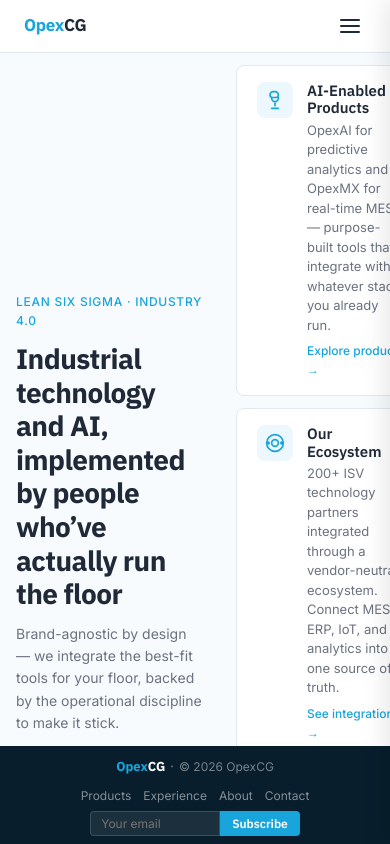
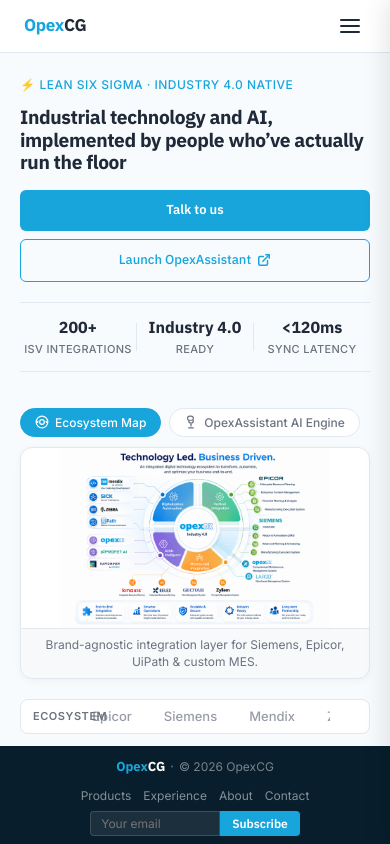
Before and after one commit to indraargamuria/opexlanding, a React (Vite) app in the folder frontend/: page / in a window 390 px wide. Built offline with nearby package versions, Linux system fonts and the light colour scheme.

Commit message:
Home improved, still quite empty

```diff
--- a/frontend/src/index.css
+++ b/frontend/src/index.css
@@ -121,8 +121,68 @@
   }
 }
 
+/* ── Partner ticker animation ── */
+@keyframes ticker-scroll {
+  0% { transform: translateX(0); }
+  100% { transform: translateX(-50%); }
+}
+
+.ticker-track {
+  animation: ticker-scroll 24s linear infinite;
+}
+
+/* ── Home page: mobile stacking ── */
+@media (max-width: 768px) {
+  .home-grid {
+    grid-template-columns: 1fr !important;
+    gap: 16px !important;
+  }
+
+  .home-page {
+    max-width: 100% !important;
+    padding: 0 4px;
+    gap: 10px !important;
+  }
+
+  .home-left {
+    gap: 12px !important;
+  }
+
+  .home-left h1 {
+    font-size: 1.35rem !important;
+  }
+
+  .home-stats {
+    flex-wrap: wrap;
+    gap: 4px 0;
+  }
+
+  .home-ecosystem-img {
+    max-height: 180px !important;
+  }
+
+  .home-ticker {
+    gap: 12px !important;
+    padding: 6px 12px !important;
+  }
+}
+
 @media (max-width: 480px) {
   .app-footer form {
     display: none;
   }
+
+  .home-left h1 {
+    font-size: 1.2rem !important;
+  }
+
+  .home-cta-row {
+    flex-direction: column;
+    gap: 8px !important;
+  }
+
+  .home-cta-row a {
+    justify-content: center;
+    text-align: center;
+  }
 }
--- a/frontend/src/routes/index.tsx
+++ b/frontend/src/routes/index.tsx
@@ -1,88 +1,160 @@
-import { createRoute } from '@tanstack/react-router';
+import { useState } from 'react';
+import { createRoute, Link } from '@tanstack/react-router';
 import { Route as rootRoute } from './__root';
 
+const partners = [
+  { name: 'Epicor', slug: 'epicor' },
+  { name: 'Siemens', slug: 'siemens' },
+  { name: 'Mendix', slug: 'mendix' },
+  { name: 'Zebra', slug: 'zebra' },
+  { name: 'UiPath', slug: 'uipath' },
+];
+
 function HomePage() {
+  const [activeTab, setActiveTab] = useState<'ecosystem' | 'assistant'>('ecosystem');
+
   return (
-    <div style={gridStyle}>
-      {/* Left: Value Prop */}
-      <div style={leftColStyle}>
-        <div style={heroBlockStyle}>
-          <p style={overlineStyle}>Lean Six Sigma &middot; Industry 4.0</p>
+    <div className="home-page" style={pageStyle}>
+      {/* Main 50/50 split */}
+      <div className="home-grid" style={mainGridStyle}>
+        {/* Left Canvas — Hero Copy & Micro-Stats */}
+          <div className="home-left" style={leftColStyle}>
+          <div style={badgeStyle}>
+            <span style={{ marginRight: 4 }}>&#9889;</span>
+            Lean Six Sigma &middot; Industry 4.0 Native
+          </div>
           <h1 style={headlineStyle}>
-            Industrial technology and AI,<br />
-            implemented by people who&rsquo;ve<br />
-            actually run the floor
+            Industrial technology and AI, implemented by people who&rsquo;ve actually run the floor
           </h1>
-          <p style={subheadStyle}>
-            Brand-agnostic by design &mdash; we integrate the best-fit tools
-            for your floor, backed by the operational discipline to make it stick.
-          </p>
-          <div style={ctaRowStyle}>
-            <a href="/contact" style={ctaStyle}>
+          <div className="home-cta-row" style={ctaRowStyle}>
+            <Link to="/contact" style={ctaPrimaryStyle}>
               Talk to us
+            </Link>
+            <a
+              href="https://app.opexcg.com/assistant"
+              target="_blank"
+              rel="noopener noreferrer"
+              style={ctaSecondaryStyle}
+            >
+              Launch OpexAssistant
+              <svg width="14" height="14" viewBox="0 0 24 24" fill="none" stroke="currentColor" strokeWidth="2.5" strokeLinecap="round" strokeLinejoin="round" style={{ flexShrink: 0 }}>
+                <path d="M18 13v6a2 2 0 0 1-2 2H5a2 2 0 0 1-2-2V8a2 2 0 0 1 2-2h6" />
+                <polyline points="15 3 21 3 21 9" />
+                <line x1="10" y1="14" x2="21" y2="3" />
+              </svg>
             </a>
-            <Link to="/products" style={secondaryCtaStyle}>
-              View our products
-            </Link>
+          </div>
+          <div className="home-stats" style={statsRowStyle}>
+            <div style={statItemStyle}>
+              <span style={statValueStyle}>200+</span>
+              <span style={statLabelStyle}>ISV Integrations</span>
+            </div>
+            <div style={statDividerStyle} />
+            <div style={statItemStyle}>
+              <span style={statValueStyle}>Industry 4.0</span>
+              <span style={statLabelStyle}>Ready</span>
+            </div>
+            <div style={statDividerStyle} />
+            <div style={statItemStyle}>
+              <span style={statValueStyle}>&lt;120ms</span>
+              <span style={statLabelStyle}>Sync Latency</span>
             </div>
           </div>
         </div>
 
-      {/* Right: Highlight Cards */}
+        {/* Right Canvas — Interactive Ecosystem & AI */}
         <div style={rightColStyle}>
-        <Card
-          title="AI-Enabled Products"
-          icon={
-            <svg width="20" height="20" viewBox="0 0 24 24" fill="none" stroke="currentColor" strokeWidth="2" strokeLinecap="round" strokeLinejoin="round">
+          {/* Tab Controls */}
+          <div style={tabsRowStyle}>
+            <button
+              onClick={() => setActiveTab('ecosystem')}
+              style={{ ...tabBtnStyle, ...(activeTab === 'ecosystem' ? tabBtnActiveStyle : {}) }}
+            >
+              <svg width="14" height="14" viewBox="0 0 24 24" fill="none" stroke="currentColor" strokeWidth="2" strokeLinecap="round" strokeLinejoin="round" style={{ flexShrink: 0 }}>
+                <circle cx="12" cy="12" r="10"/><circle cx="12" cy="12" r="4"/><circle cx="4" cy="12" r="1"/><circle cx="20" cy="12" r="1"/>
+              </svg>
+              Ecosystem Map
+            </button>
+            <button
+              onClick={() => setActiveTab('assistant')}
+              style={{ ...tabBtnStyle, ...(activeTab === 'assistant' ? tabBtnActiveStyle : {}) }}
+            >
+              <svg width="14" height="14" viewBox="0 0 24 24" fill="none" stroke="currentColor" strokeWidth="2" strokeLinecap="round" strokeLinejoin="round" style={{ flexShrink: 0 }}>
                 <path d="M12 2a4 4 0 0 1 4 4c0 2-2 3-2 3H8s-2-1-2-3a4 4 0 0 1 4-4Z"/><path d="M16 9v1a4 4 0 0 1-8 0V9"/><path d="M12 16v3"/><path d="M8 22h8"/>
               </svg>
-          }
-          body="OpexAI for predictive analytics and OpexMX for real-time MES — purpose-built tools that integrate with whatever stack you already run."
-          linkTo="/products"
-          linkLabel="Explore products"
+              OpexAssistant AI Engine
+            </button>
+          </div>
+
+          {/* Tab Content */}
+          {activeTab === 'ecosystem' ? (
+            <div style={ecosystemCardStyle}>
+              <img
+                src="/images/technology-partner.png"
+                alt="OpexDX Technology Ecosystem — brand-agnostic integration layer"
+                className="home-ecosystem-img"
+                style={ecosystemImgStyle}
               />
-        <Card
-          title="Our Ecosystem"
-          icon={
-            <svg width="20" height="20" viewBox="0 0 24 24" fill="none" stroke="currentColor" strokeWidth="2" strokeLinecap="round" strokeLinejoin="round">
-              <circle cx="12" cy="12" r="10"/><circle cx="12" cy="12" r="4"/><circle cx="4" cy="12" r="1"/><circle cx="20" cy="12" r="1"/>
-            </svg>
-          }
-          body="200+ ISV technology partners integrated through a vendor-neutral ecosystem. Connect MES, ERP, IoT, and analytics into one source of truth."
-          linkTo="/products"
-          linkLabel="See integration"
-        />
-        <Card
-          title="Proven Methodology"
-          icon={
-            <svg width="20" height="20" viewBox="0 0 24 24" fill="none" stroke="currentColor" strokeWidth="2" strokeLinecap="round" strokeLinejoin="round">
-              <path d="M22 12h-4l-3 9L9 3l-3 9H2"/>
-            </svg>
-          }
-          body="Assessment &rarr; Improvement &rarr; Solutioning &rarr; Implementation. Lean Six Sigma methodology paired with measurable outcomes."
-          linkTo="/experience"
-          linkLabel="View case studies"
-        />
+              <div style={ecosystemBannerStyle}>
+                Brand-agnostic integration layer for Siemens, Epicor, UiPath &amp; custom MES.
               </div>
             </div>
-  );
-}
+          ) : (
+            <div style={assistantCardStyle}>
+              <div style={assistantHeaderStyle}>
+                <div style={assistantDotStyle} />
+                <div style={assistantDotStyle} />
+                <div style={assistantDotStyle} />
+                <span style={assistantTitleStyle}>OpexAssistant — AI Query</span>
+              </div>
+              <div style={assistantBodyStyle}>
+                <div style={assistantLabelStyle}>$ query &quot;Optimize production line throughput&quot;</div>
+                <div style={assistantOutputStyle}>
+                  <div style={outputRowStyle}>
+                    <span style={outputKeyStyle}>Root Cause</span>
+                    <span style={outputValStyle}>Bottleneck at Station #3 (cycle time +38%)</span>
+                  </div>
+                  <div style={outputRowStyle}>
+                    <span style={outputKeyStyle}>Recommendation</span>
+                    <span style={outputValStyle}>Redistribute load across Stations #2-#4</span>
+                  </div>
+                  <div style={outputRowStyle}>
+                    <span style={outputKeyStyle}>Est. Impact</span>
+                    <span style={outputValStyle}>+22% OEE &middot; 6-week payback period</span>
+                  </div>
+                </div>
+                <div style={assistantCmdStyle}>
+                  <span style={assistantCursorStyle}>&gt;</span> Generating implementation plan...
+                </div>
+              </div>
+              <a
+                href="https://app.opexcg.com/assistant"
+                target="_blank"
+                rel="noopener noreferrer"
+                style={assistantLaunchStyle}
+              >
+                Launch OpexAssistant
+                <svg width="12" height="12" viewBox="0 0 24 24" fill="none" stroke="currentColor" strokeWidth="2.5" strokeLinecap="round" strokeLinejoin="round" style={{ flexShrink: 0 }}>
+                  <path d="M18 13v6a2 2 0 0 1-2 2H5a2 2 0 0 1-2-2V8a2 2 0 0 1 2-2h6" />
+                  <polyline points="15 3 21 3 21 9" />
+                  <line x1="10" y1="14" x2="21" y2="3" />
+                </svg>
+              </a>
+            </div>
+          )}
+        </div>
+      </div>
 
-function Link({ to, children, ...props }: { to: string; children: React.ReactNode; style?: React.CSSProperties }) {
-  // Use native anchor for navigation — TanStack Router Link in-page
-  return <a href={to} {...props}>{children}</a>;
-}
-
-function Card({ title, icon, body, linkTo, linkLabel }: { title: string; icon: React.ReactNode; body: string; linkTo: string; linkLabel: string }) {
-  return (
-    <div style={cardStyle}>
-      <div style={cardIconStyle}>{icon}</div>
-      <div style={cardContentStyle}>
-        <h3 style={cardTitleStyle}>{title}</h3>
-        <p style={cardBodyStyle}>{body}</p>
-        <a href={linkTo} style={cardLinkStyle}>
-          {linkLabel} &rarr;
-        </a>
+      {/* Bottom — Enterprise Partner Ticker */}
+      <div className="home-ticker" style={tickerStyle}>
+        <span style={tickerLabelStyle}>Ecosystem</span>
+        <div className="ticker-track" style={tickerTrackStyle}>
+          {[...partners, ...partners].map((p, i) => (
+            <span key={`${p.slug}-${i}`} style={tickerLogoStyle}>
+              {p.name}
+            </span>
+          ))}
+        </div>
       </div>
     </div>
   );
@@ -94,138 +166,336 @@
   component: HomePage,
 });
 
-const gridStyle: React.CSSProperties = {
-  display: 'grid',
-  gridTemplateColumns: '1fr 1fr',
-  gap: '32px',
+const pageStyle: React.CSSProperties = {
   height: '100%',
+  display: 'flex',
+  flexDirection: 'column',
+  gap: '12px',
   maxWidth: '1200px',
   margin: '0 auto',
 };
 
+const mainGridStyle: React.CSSProperties = {
+  display: 'grid',
+  gridTemplateColumns: '1fr 1fr',
+  gap: '28px',
+  flex: 1,
+  minHeight: 0,
+};
+
+/* ── Left column ── */
 const leftColStyle: React.CSSProperties = {
   display: 'flex',
   flexDirection: 'column',
   justifyContent: 'center',
+  gap: '14px',
 };
 
-const heroBlockStyle: React.CSSProperties = {
-  display: 'flex',
-  flexDirection: 'column',
-  gap: '12px',
-};
-
-const overlineStyle: React.CSSProperties = {
+const badgeStyle: React.CSSProperties = {
   fontFamily: 'var(--font-body)',
   fontSize: '0.75rem',
   fontWeight: 500,
   color: 'var(--brand)',
-  letterSpacing: '0.06em',
+  letterSpacing: '0.04em',
   textTransform: 'uppercase' as const,
 };
 
 const headlineStyle: React.CSSProperties = {
   fontFamily: 'var(--font-heading)',
-  fontSize: '1.75rem',
+  fontSize: '1.625rem',
   fontWeight: 700,
-  lineHeight: 1.2,
+  lineHeight: 1.18,
   color: 'var(--dark-text)',
   letterSpacing: '-0.02em',
 };
 
-const subheadStyle: React.CSSProperties = {
-  fontSize: '0.875rem',
-  lineHeight: 1.6,
-  color: 'var(--muted)',
-  maxWidth: '440px',
+const ctaRowStyle: React.CSSProperties = {
+  display: 'flex',
+  gap: '10px',
+  marginTop: '4px',
 };
 
-const ctaRowStyle: React.CSSProperties = {
-  display: 'flex',
-  gap: '12px',
-  marginTop: '8px',
-};
-
-const ctaStyle: React.CSSProperties = {
-  display: 'inline-block',
+const ctaPrimaryStyle: React.CSSProperties = {
+  display: 'inline-flex',
+  alignItems: 'center',
+  gap: '6px',
   background: 'var(--brand)',
   color: 'var(--white)',
   fontFamily: 'var(--font-heading)',
   fontWeight: 600,
   fontSize: '0.8125rem',
-  padding: '10px 24px',
+  padding: '10px 22px',
   borderRadius: '6px',
   textDecoration: 'none',
   transition: 'background 0.15s ease',
 };
 
-const secondaryCtaStyle: React.CSSProperties = {
-  display: 'inline-block',
+const ctaSecondaryStyle: React.CSSProperties = {
+  display: 'inline-flex',
+  alignItems: 'center',
+  gap: '6px',
   fontFamily: 'var(--font-heading)',
   fontWeight: 500,
   fontSize: '0.8125rem',
-  padding: '10px 24px',
+  padding: '10px 22px',
   borderRadius: '6px',
   textDecoration: 'none',
   color: 'var(--brand)',
   border: '1px solid var(--brand)',
-  transition: 'background 0.15s ease',
+  transition: 'background 0.15s ease, color 0.15s ease',
 };
 
+const statsRowStyle: React.CSSProperties = {
+  display: 'flex',
+  alignItems: 'center',
+  gap: '0',
+  marginTop: '8px',
+  padding: '12px 0',
+  borderTop: '1px solid var(--border)',
+  borderBottom: '1px solid var(--border)',
+};
+
+const statItemStyle: React.CSSProperties = {
+  display: 'flex',
+  flexDirection: 'column',
+  alignItems: 'center',
+  flex: 1,
+  gap: '1px',
+};
+
+const statValueStyle: React.CSSProperties = {
+  fontFamily: 'var(--font-heading)',
+  fontSize: '1rem',
+  fontWeight: 700,
+  color: 'var(--dark-text)',
+};
+
+const statLabelStyle: React.CSSProperties = {
+  fontFamily: 'var(--font-body)',
+  fontSize: '0.6875rem',
+  fontWeight: 500,
+  color: 'var(--muted)',
+  textTransform: 'uppercase' as const,
+  letterSpacing: '0.03em',
+};
+
+const statDividerStyle: React.CSSProperties = {
+  width: '1px',
+  height: '28px',
+  background: 'var(--border)',
+};
+
+/* ── Right column ── */
 const rightColStyle: React.CSSProperties = {
   display: 'flex',
   flexDirection: 'column',
   justifyContent: 'center',
-  gap: '12px',
+  gap: '10px',
 };
 
-const cardStyle: React.CSSProperties = {
+const tabsRowStyle: React.CSSProperties = {
+  display: 'flex',
+  gap: '8px',
+};
+
+const tabBtnStyle: React.CSSProperties = {
+  display: 'inline-flex',
+  alignItems: 'center',
+  gap: '6px',
+  fontFamily: 'var(--font-body)',
+  fontSize: '0.75rem',
+  fontWeight: 500,
+  padding: '6px 14px',
+  borderRadius: '20px',
+  border: '1px solid var(--border)',
+  background: 'var(--white)',
+  color: 'var(--muted)',
+  cursor: 'pointer',
+  transition: 'all 0.15s ease',
+};
+
+const tabBtnActiveStyle: React.CSSProperties = {
+  background: 'var(--brand)',
+  color: 'var(--white)',
+  borderColor: 'var(--brand)',
+};
+
+const ecosystemCardStyle: React.CSSProperties = {
+  background: 'var(--white)',
+  border: '1px solid var(--border)',
+  borderRadius: '12px',
+  overflow: 'hidden',
+  display: 'flex',
+  flexDirection: 'column',
+  boxShadow: '0 2px 8px rgba(0,0,0,0.04)',
+};
+
+const ecosystemImgStyle: React.CSSProperties = {
+  width: '100%',
+  height: 'auto',
+  display: 'block',
+  objectFit: 'contain',
+  maxHeight: '260px',
+};
+
+const ecosystemBannerStyle: React.CSSProperties = {
+  fontFamily: 'var(--font-body)',
+  fontSize: '0.75rem',
+  color: 'var(--muted)',
+  padding: '8px 16px',
+  background: 'rgba(15,70,100,0.03)',
+  borderTop: '1px solid var(--border)',
+  textAlign: 'center',
+  lineHeight: 1.4,
+};
+
+/* ── Assistant tab ── */
+const assistantCardStyle: React.CSSProperties = {
+  background: '#0F172A',
+  border: '1px solid rgba(255,255,255,0.08)',
+  borderRadius: '12px',
+  overflow: 'hidden',
+  display: 'flex',
+  flexDirection: 'column',
+  boxShadow: '0 2px 8px rgba(0,0,0,0.12)',
+  minHeight: '280px',
+};
+
+const assistantHeaderStyle: React.CSSProperties = {
+  display: 'flex',
+  alignItems: 'center',
+  gap: '6px',
+  padding: '10px 16px',
+  background: 'rgba(255,255,255,0.04)',
+  borderBottom: '1px solid rgba(255,255,255,0.06)',
+};
+
+const assistantDotStyle: React.CSSProperties = {
+  width: '8px',
+  height: '8px',
+  borderRadius: '50%',
+  background: 'rgba(255,255,255,0.2)',
+};
+
+const assistantTitleStyle: React.CSSProperties = {
+  fontFamily: 'var(--font-body)',
+  fontSize: '0.6875rem',
+  color: 'rgba(255,255,255,0.4)',
+  marginLeft: '6px',
+};
+
+const assistantBodyStyle: React.CSSProperties = {
+  padding: '16px',
+  display: 'flex',
+  flexDirection: 'column',
+  gap: '12px',
+  flex: 1,
+};
+
+const assistantLabelStyle: React.CSSProperties = {
+  fontFamily: 'var(--font-body)',
+  fontSize: '0.8125rem',
+  fontWeight: 500,
+  color: 'rgba(23,165,220,0.85)',
+};
+
+const assistantOutputStyle: React.CSSProperties = {
+  display: 'flex',
+  flexDirection: 'column',
+  gap: '6px',
+  background: 'rgba(255,255,255,0.04)',
+  borderRadius: '8px',
+  padding: '12px 14px',
+};
+
+const outputRowStyle: React.CSSProperties = {
+  display: 'flex',
+  flexDirection: 'column',
+  gap: '1px',
+};
+
+const outputKeyStyle: React.CSSProperties = {
+  fontFamily: 'var(--font-body)',
+  fontSize: '0.6875rem',
+  fontWeight: 600,
+  color: 'rgba(255,255,255,0.4)',
+  textTransform: 'uppercase' as const,
+  letterSpacing: '0.04em',
+};
+
+const outputValStyle: React.CSSProperties = {
+  fontFamily: 'var(--font-body)',
+  fontSize: '0.8125rem',
+  fontWeight: 400,
+  color: 'rgba(255,255,255,0.85)',
+};
+
+const assistantCmdStyle: React.CSSProperties = {
+  fontFamily: 'var(--font-body)',
+  fontSize: '0.75rem',
+  fontWeight: 400,
+  color: 'rgba(255,255,255,0.35)',
+};
+
+const assistantCursorStyle: React.CSSProperties = {
+  color: 'var(--brand)',
+  fontWeight: 700,
+  marginRight: '4px',
+};
+
+const assistantLaunchStyle: React.CSSProperties = {
+  display: 'inline-flex',
+  alignItems: 'center',
+  gap: '6px',
+  fontFamily: 'var(--font-heading)',
+  fontWeight: 600,
+  fontSize: '0.75rem',
+  padding: '8px 18px',
+  background: 'var(--brand)',
+  color: 'var(--white)',
+  textDecoration: 'none',
+  alignSelf: 'flex-start',
+  borderRadius: '6px',
+  margin: '0 16px 16px',
+  transition: 'background 0.15s ease',
+};
+
+/* ── Bottom ticker ── */
+const tickerStyle: React.CSSProperties = {
+  display: 'flex',
+  alignItems: 'center',
+  gap: '20px',
+  padding: '8px 16px',
   background: 'var(--white)',
   border: '1px solid var(--border)',
   borderRadius: '8px',
-  padding: '16px 20px',
-  display: 'flex',
-  gap: '14px',
-  alignItems: 'flex-start',
-  transition: 'border-color 0.15s ease',
+  flexShrink: 0,
+  overflow: 'hidden',
 };
 
-const cardIconStyle: React.CSSProperties = {
-  width: '36px',
-  height: '36px',
-  borderRadius: '8px',
-  background: 'rgba(23, 165, 220, 0.08)',
-  display: 'flex',
-  alignItems: 'center',
-  justifyContent: 'center',
-  color: 'var(--brand)',
+const tickerLabelStyle: React.CSSProperties = {
+  fontFamily: 'var(--font-body)',
+  fontSize: '0.6875rem',
+  fontWeight: 600,
+  color: 'var(--muted)',
+  textTransform: 'uppercase' as const,
+  letterSpacing: '0.05em',
+  whiteSpace: 'nowrap' as const,
   flexShrink: 0,
 };
 
-const cardContentStyle: React.CSSProperties = {
+const tickerTrackStyle: React.CSSProperties = {
   display: 'flex',
-  flexDirection: 'column',
-  gap: '4px',
-  flex: 1,
+  gap: '32px',
+  overflow: 'hidden',
+  whiteSpace: 'nowrap' as const,
 };
 
-const cardTitleStyle: React.CSSProperties = {
-  fontFamily: 'var(--font-heading)',
-  fontSize: '0.9375rem',
-  fontWeight: 600,
-  color: 'var(--dark-text)',
+const tickerLogoStyle: React.CSSProperties = {
+  fontFamily: 'var(--font-body)',
+  fontSize: '0.8125rem',
+  fontWeight: 500,
+  color: 'var(--muted)',
+  opacity: 0.7,
+  whiteSpace: 'nowrap' as const,
 };
-
-const cardBodyStyle: React.CSSProperties = {
-  fontSize: '0.8125rem',
-  lineHeight: 1.5,
-  color: 'var(--muted)',
-};
-
-const cardLinkStyle: React.CSSProperties = {
-  fontSize: '0.75rem',
-  fontWeight: 500,
-  color: 'var(--brand)',
-  textDecoration: 'none',
-  marginTop: '2px',
-};
```
Lines whose indentation alone changed are shown as unchanged.
